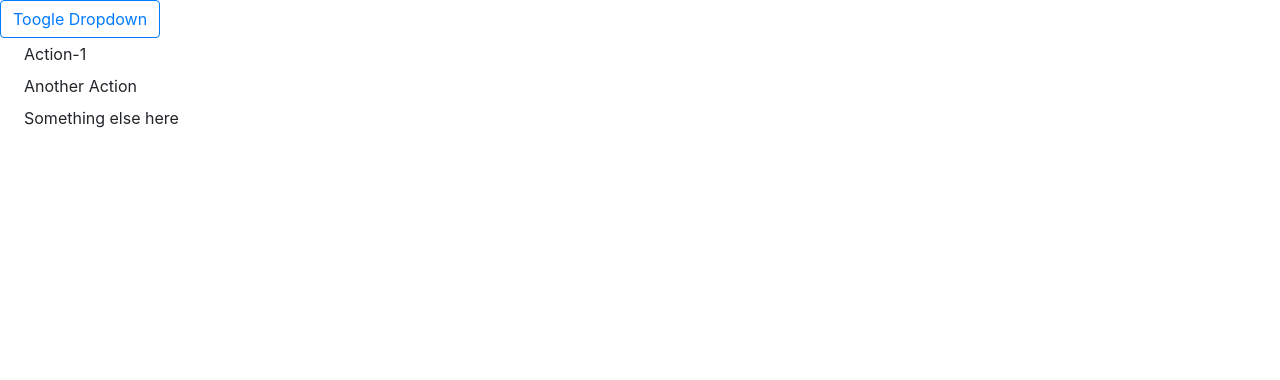
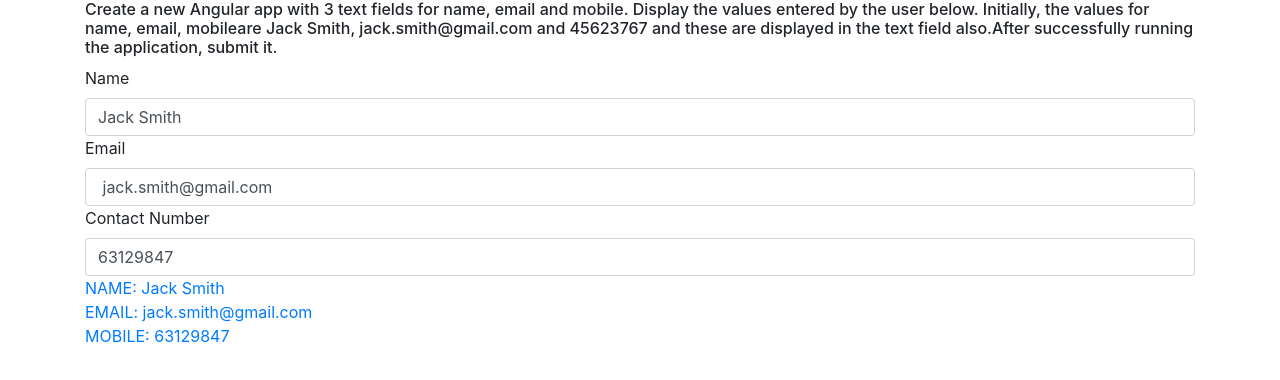
Before and after one commit to SurbhiBisarwal/welcome, an Angular app: page / in a window 1280 px wide. Shown: the top 380 px of the page. Built offline with nearby package versions, Linux system fonts and the light colour scheme.

Commit message:
ngModel and taking text input simple question

```diff
--- a/src/app/app.component.html
+++ b/src/app/app.component.html
@@ -1,24 +1,21 @@
-<div class="row">
-  <div class="col">
-    <div ngbDropdown class="d-inline-block">
-      <button
-        class="btn btn-outline-primary"
-        id="dropdownBasic1"
-        ngbDropdownToggle
-      >
-        Toogle Dropdown
-      </button>
-      <div ngbDropdownMenu aria-labelledby="dropdownBasic1">
-        <button class="dropdown-item">Action-1</button>
-        <button class="dropdown-item">Another Action</button>
-        <button class="dropdown-item">Something else here</button>
-      </div>
-    </div>
+<div class="container">
+  <h6>
+    Create a new Angular app with 3 text fields for name, email and mobile.
+    Display the values entered by the user below. Initially, the values for
+    name, email, mobileare Jack Smith, jack.smith@gmail.com and 45623767 and
+    these are displayed in the text field also.After successfully running the
+    application, submit it.
+  </h6>
+  <label>Name</label>
+  <input type="text" class="form-control" [(ngModel)]="name" />
+  <label>Email</label>
+  <input type="text" class="form-control" [(ngModel)]="email" />
+  <label>Contact Number</label>
+  <input type="text" class="form-control" [(ngModel)]="number" />
+
+  <div class="text-primary">
+    NAME: {{ name }}<br />
+    EMAIL:{{ email }} <br />
+    MOBILE: {{ number }}
   </div>
 </div>
-<!-- <h5>{{title}}</h5>
-<div class="container">
-  <div *ngFor="let c1 of courses">
-    {{c1}}
-  </div>
-</div> -->
--- a/src/app/app.component.ts
+++ b/src/app/app.component.ts
@@ -1,11 +1,19 @@
-import { Component } from '@angular/core';
+import { Component } from "@angular/core";
 
 @Component({
-  selector: 'app-root',
-  templateUrl: './app.component.html',
-  styleUrls: ['./app.component.scss']
+  selector: "app-root",
+  templateUrl: "./app.component.html",
+  styleUrls: ["./app.component.scss"],
 })
 export class AppComponent {
-  title = 'Surbhi Baudam hai';
-  courses:string[]=['Java','Angular','Android','Python'];
+  name: string = "Jack Smith";
+  email: string = " jack.smith@gmail.com";
+  number: string = "63129847";
 }
+
+//   submit() {
+//     let name = document.getElementById("name");
+//     let email = document.getElementById("email");
+//     let mobile = document.getElementById("mobile");
+//   }
+// }
--- a/src/index.html
+++ b/src/index.html
@@ -1,13 +1,16 @@
-<!doctype html>
+<!DOCTYPE html>
 <html lang="en">
   <head>
-  <meta charset="utf-8">
+    <meta charset="utf-8" />
     <title>Welcome</title>
-  <base href="/">
+    <base href="/" />
 
-  <meta name="viewport" content="width=device-width, initial-scale=1">
-  <link rel="icon" type="image/x-icon" href="favicon.ico">
-  <link rel="stylesheet" href="https://cdn.jsdelivr.net/npm/bootstrap@4.6.2/dist/css/bootstrap.min.css">
+    <meta name="viewport" content="width=device-width, initial-scale=1" />
+    <link rel="icon" type="image/x-icon" href="favicon.ico" />
+    <link
+      rel="stylesheet"
+      href="https://cdn.jsdelivr.net/npm/bootstrap@4.6.2/dist/css/bootstrap.min.css"
+    />
   </head>
   <body>
     <app-root></app-root>
```
Also changed, not shown: src/app/app.module.ts (+9 -13 lines). Lines whose indentation alone changed are shown as unchanged.
